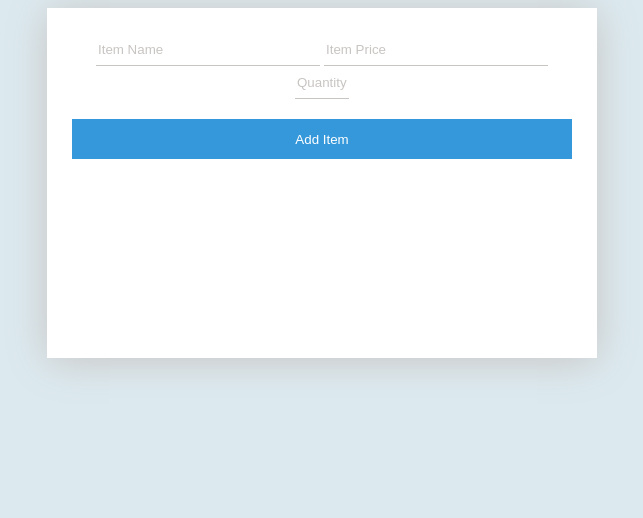
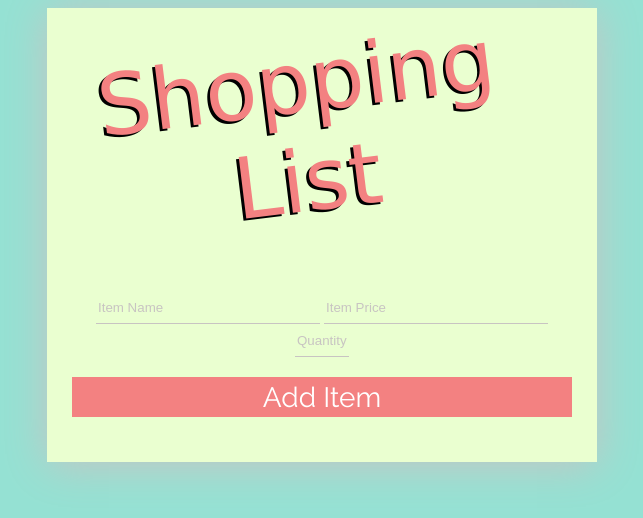
Before and after one commit to jonkrause/-Krause-Lab08ShoppingDOM, a plain HTML site: page index.html in a window 1280 px wide. Shown: the whole page, without its empty margins (318-961 px from the left). Drawn offline with nearby package versions, Linux system fonts and the light colour scheme; a web font is replaced by a local one.

Commit message:
still bad math :(

```diff
--- a/index.html
+++ b/index.html
@@ -5,7 +5,7 @@
     <title>shoppingDOM</title>
     <link rel="stylesheet" href="style.css">
     <style>
-        @import url('https://fonts.googleapis.com/css?family=Assistant:800|Montserrat|Raleway');
+        @import url('https://fonts.googleapis.com/css?family=Assistant:800|Leckerli+One|Molle:400i|Montserrat|Mrs+Sheppards|Raleway');
     </style>
     <!-- Bootstrap Stuff -->
     <script src="https://code.jquery.com/jquery-3.2.1.min.js"></script>
@@ -15,6 +15,7 @@
     <script src="script03.js"></script>
 
     <div id="mainBox">
+       <div id="mainTitle">Shopping List</div>
         <input type="text" id="addText" value="Item Name" onfocus="if(this.value=='Item Name') this.value='';" onblur="if(this.value=='') this.value='Item Name'" >
         <input type="text" id="priceText"value="Item Price" onfocus="if(this.value=='Item Price') this.value='';" onblur="if(this.value=='') this.value='Item Price'" >
         <input type="text" id="quantText"value="Quantity" onfocus="if(this.value=='Quantity') this.value='';" onblur="if(this.value=='') this.value='Quantity'" >
--- a/style.css
+++ b/style.css
@@ -1,15 +1,30 @@
 
 
 body {
-    background-color: #dceaf0;
+    background-color: #95E1D3;
 }
 
+#mainTitle {
+    font-family: 'Mrs Sheppards', cursive;
+    font-size: 85px;
+    color: #F38181;
+    text-shadow: -3px 2px #000;
+    text-align: center;
+    margin-top: 0px;
+    margin-left: -40px;
+    margin-bottom: 60px;
+    -ms-transform: rotate(7deg); /* IE 9 */
+    -webkit-transform: rotate(7deg); /* Chrome, Safari, Opera */
+    transform: rotate(-7deg);
+}
 .listClass {
     font-family: 'Raleway', sans-serif;
+    font-size: 20px;
+    margin-top: 20px;
 
 }
-.listClass:nth-child(odd) {
-    background: #e0e0e0;
+.listClass:nth-child(even) {
+    background-color: #FCE38A;
 
 }
 
@@ -19,10 +34,8 @@
     box-shadow: 0px 3px 40px #c8c4c2;
     text-align: center;
     padding: 25px;
-    background-color: #fff;
+    background-color: #EAFFD0;
     margin: 0 auto;
-
-
 }
 
 h2 {
@@ -33,6 +46,7 @@
 #divTotal {
     font-size: 60px;
     font-family: 'Montserrat', sans-serif;
+    margin-top: 20px;
 }
 
 #addText, #priceText {
@@ -45,19 +59,19 @@
     color: #c8c4c2;
 }
 
-
 #addItem {
     width: 100%;
     display: relative;
     height: 40px;
-    background-color: #3598db;
+    background-color: #F38181;
     color: #fff;
     border: none;
-    margin-top: 20px
+    margin-top: 20px;
+/*    box-shadow: -2px 2px 4px #000;*/
+    font-size: 28px;
+    font-family: 'Raleway', sans-serif;
 
 }
-
-
 
 #control {
     width: 500px;
@@ -73,55 +87,3 @@
     border-bottom: 1px solid #c8c4c2;
     color: #c8c4c2;
 }
-
-
-
-
-
-
-
-
-
-
-
-
-
-/*
-
-
-#mainBox {
-    width: 650px;
-    height: 75px;
-    background-color: #fff;
-    margin: 0px auto;
-
-}
-
-.listClass {
-    width: 650px;
-    color: darkgreen;
-    background-color: salmon;
-    font-size: 18px;
-    text-align: right;
-    margin: 0px auto;
-
-}
-
-#divTotal {
-    font-size: 50px;
-    text-align: right;
-    margin: 0px auto;
-    font-family: 'Assistant', sans-serif;
-}
-
-#control {
-    width: 600px;
-    margin: 0px auto;
-}
-
-#quantText {
-    width: 50px;
-}
-
-
-*/
```
Also changed, not shown: script03.js (+1 -20 lines).
